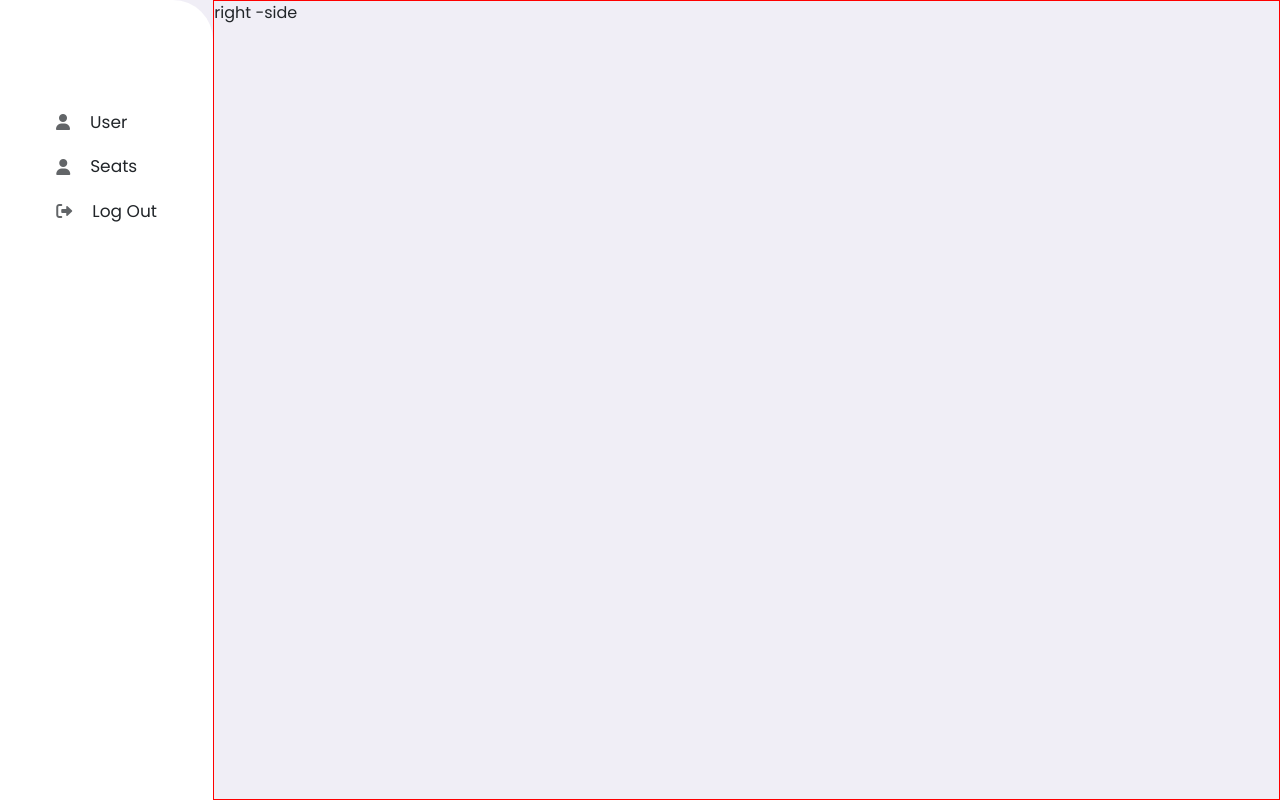
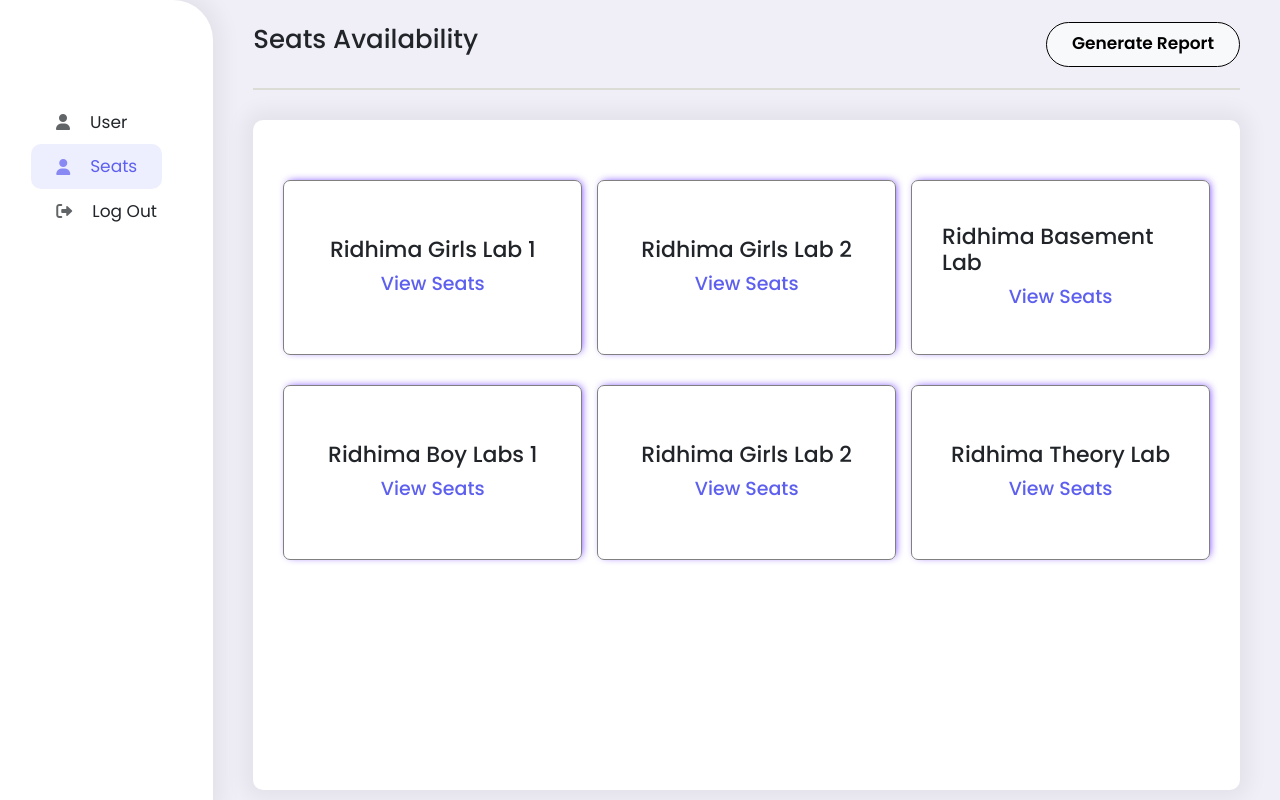
Before and after one commit to tangilur-rahman/seat-booking, a React (Create React App) app in the folder client/: page / in a window 1280 px wide. Built offline with nearby package versions, Linux system fonts and the light colour scheme.

Commit message:
homepage ui done

```diff
--- a/client/src/App.js
+++ b/client/src/App.js
@@ -16,7 +16,7 @@ function App() {
 			<BrowserRouter>
 				<Routes>
 					<Route path="/" element={<Home />} />
-					<Route path="view-1" element={<View1 />} />
+					<Route path="ridhima-girls-lab-1" element={<View1 />} />
 					<Route path="view-2" element={<View2 />} />
 				</Routes>
 			</BrowserRouter>
--- a/client/src/pages/Home/Home.css
+++ b/client/src/pages/Home/Home.css
@@ -9,6 +9,7 @@
 	display: flex;
 	flex-direction: column;
 	align-items: center;
+	box-shadow: var(--box-shadow);
 }
 
 .home-container .left-side .option {
@@ -25,6 +26,10 @@
 	background-color: #eeeffe;
 }
 
+.home-container .left-side .active {
+	background-color: #eeeffe;
+}
+
 .home-container .left-side .option i {
 	font-size: 16px;
 	opacity: 0.7;
@@ -32,6 +37,10 @@
 }
 
 .home-container .left-side .option:hover i {
+	color: #5d5fef;
+}
+
+.home-container .left-side .active i {
 	color: #5d5fef;
 }
 
@@ -45,6 +54,10 @@
 	color: #5d5fef;
 }
 
+.home-container .left-side .active h6 {
+	color: #5d5fef;
+}
+
 .home-container .left-side .option:first-child {
 	margin: 100px 30px 0 0;
 }
@@ -54,5 +67,80 @@
 }
 
 .home-container .right-side {
-	border: 1px solid red;
+	margin: 0 40px;
+	flex-grow: 1;
 }
+
+.home-container .right-side .header {
+	display: flex;
+	height: 90px;
+	justify-content: space-between;
+	align-items: center;
+	border-bottom: 2px solid rgb(220, 220, 214);
+}
+
+.home-container .right-side .header h3 {
+	font-size: 26px;
+}
+
+.home-container .right-side .header button {
+	height: 45px;
+	border-radius: 48px;
+	padding: 0 25px;
+	font-weight: 600;
+	font-size: 17px;
+	border: 1px solid black;
+}
+
+.home-container .right-side .section-container {
+	background-color: white;
+	border-radius: 10px;
+	margin-top: 30px;
+	height: calc(100% - 130px);
+	box-shadow: var(--box-shadow);
+	/* display: flex;
+	justify-content: center; */
+}
+
+.home-container .right-side .section-container .row-1 {
+	display: grid;
+	grid-template-columns: repeat(3, minmax(200px, 1fr));
+	grid-gap: 15px;
+	padding: 60px 30px 0;
+}
+
+.home-container .right-side .section-container .row-2 {
+	display: grid;
+	grid-template-columns: repeat(3, minmax(200px, 1fr));
+	grid-gap: 15px;
+	padding: 30px;
+}
+
+.right-side .section-container .section {
+	border: 1px solid gray;
+	height: 175px;
+	padding: 30px;
+	display: flex;
+	justify-content: center;
+	align-items: center;
+	flex-direction: column;
+	box-shadow: 2px -1px 8px -3px rgb(86 25 255);
+	border-radius: 7px;
+}
+
+.right-side .section-container .section h5 {
+	margin: 0;
+	font-size: 22px;
+}
+
+.right-side .section-container .section h6 {
+	margin: 10px 0 0 0;
+	font-size: 19px;
+	color: #5d5fef;
+	display: inline-block;
+	cursor: pointer;
+}
+
+.right-side .section-container .section h6::after {
+	background-color: black;
+}
--- a/client/src/pages/Home/Home.js
+++ b/client/src/pages/Home/Home.js
@@ -16,7 +16,7 @@ const Home = () => {
 						<div className="option">
 							<i className="fa-solid fa-user"></i> <h6>User</h6>
 						</div>
-						<div className="option">
+						<div className="option active">
 							<i className="fa-solid fa-user"></i> <h6>Seats</h6>
 						</div>
 						<div className="option">
@@ -25,7 +25,51 @@ const Home = () => {
 						</div>
 					</div>
 
-					<div className="col-10 p-0 right-side">right -side</div>
+					<div className="col-9 p-0 right-side">
+						<div className="header">
+							<h3>Seats Availability</h3>
+							<button type="button" className="btn btn-light">
+								Generate Report
+							</button>
+						</div>
+
+						<div className="section-container">
+							<div className="row-1">
+								<div className="section">
+									<h5>Ridhima Girls Lab 1</h5>
+									<h6
+										className="hover-link"
+										onClick={() => Navigate("ridhima-girls-lab-1")}
+									>
+										View Seats
+									</h6>
+								</div>
+								<div className="section">
+									<h5>Ridhima Girls Lab 2</h5>
+									<h6 className="hover-link">View Seats</h6>
+								</div>
+								<div className="section">
+									<h5>Ridhima Basement Lab</h5>
+									<h6 className="hover-link">View Seats</h6>
+								</div>
+							</div>
+
+							<div className="row-2">
+								<div className="section">
+									<h5>Ridhima Boy Labs 1</h5>
+									<h6 className="hover-link">View Seats</h6>
+								</div>
+								<div className="section">
+									<h5>Ridhima Girls Lab 2</h5>
+									<h6 className="hover-link">View Seats</h6>
+								</div>
+								<div className="section">
+									<h5>Ridhima Theory Lab</h5>
+									<h6 className="hover-link">View Seats</h6>
+								</div>
+							</div>
+						</div>
+					</div>
 				</div>
 			</div>
 		</>
```
Also changed, not shown: 1 other file (tests, documents, lock files or other folders).
